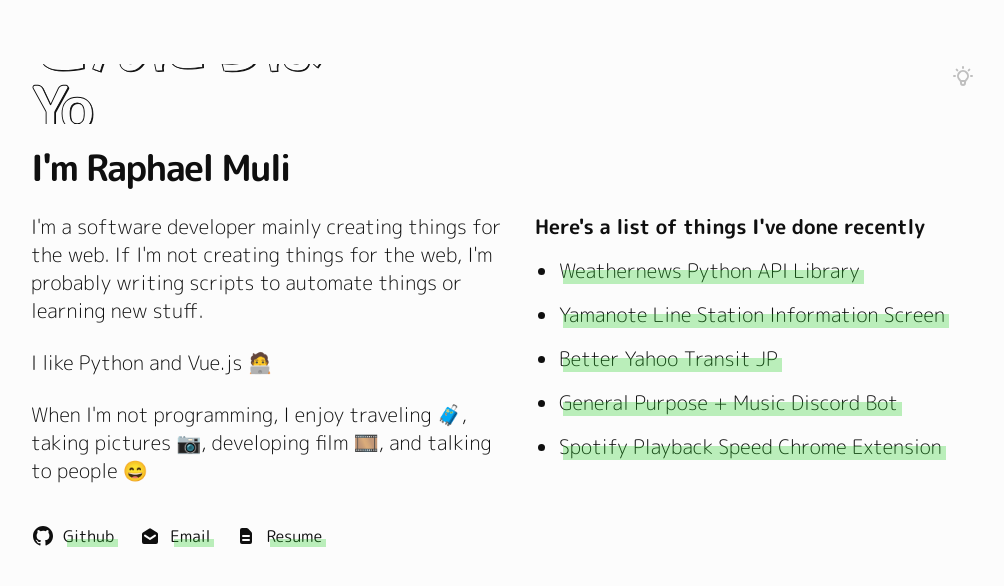
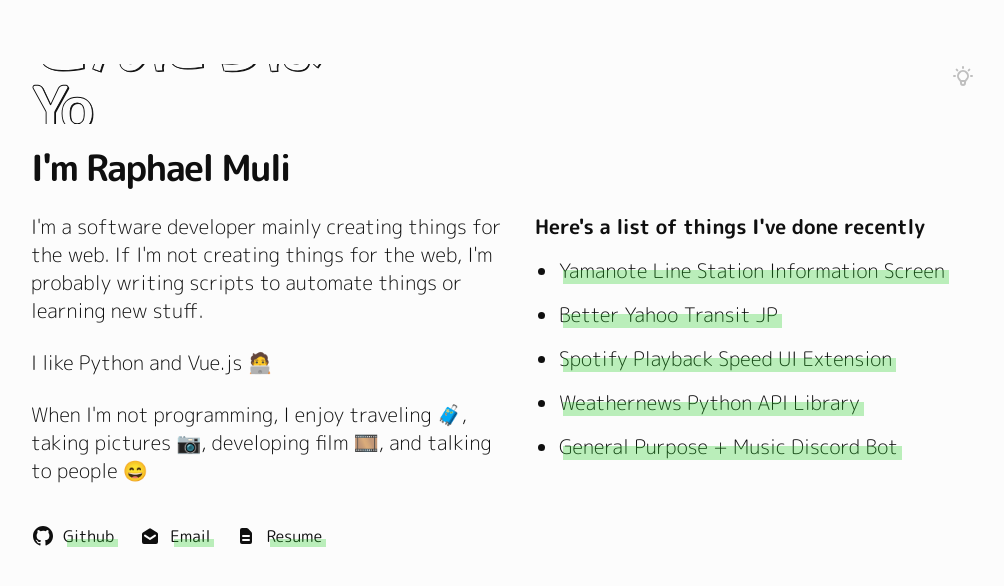
Before and after one commit to rnikko/portfolio-site, a Vue app: page / in a window 1280 px wide. Shown: the top 586 px of the page, without its empty margins (137-1141 px from the left). Built offline with nearby package versions, Linux system fonts and the light colour scheme.

Commit message:
link for ymnt and adjusted project order

```diff
--- a/src/components/Projects.vue
+++ b/src/components/Projects.vue
@@ -21,24 +21,24 @@
   setup: () => {
     const projects = [
       {
-        'name': 'Weathernews Python API Library',
-        'link': 'https://github.com/rnikko/weathernews-python'
-      },
-      {
         'name': 'Yamanote Line Station Information Screen',
-        'link': ''
+        'link': 'https://wonderful-bohr-b3db75.netlify.app'
       },
       {
         'name': 'Better Yahoo Transit JP',
         'link': ''
       },
       {
+        'name': 'Spotify Playback Speed UI Extension',
+        'link': 'https://github.com/rnikko/spotify-playback-speed'
+      },
+      {
+        'name': 'Weathernews Python API Library',
+        'link': 'https://github.com/rnikko/weathernews-python'
+      },
+      {
         'name': 'General Purpose + Music Discord Bot',
         'link': 'https://github.com/rnikko/sportjoke-dev'
-      },
-      {
-        'name': 'Spotify Playback Speed Chrome Extension',
-        'link': 'https://github.com/rnikko/spotify-playback-speed'
       }
     ]
     return {
```
